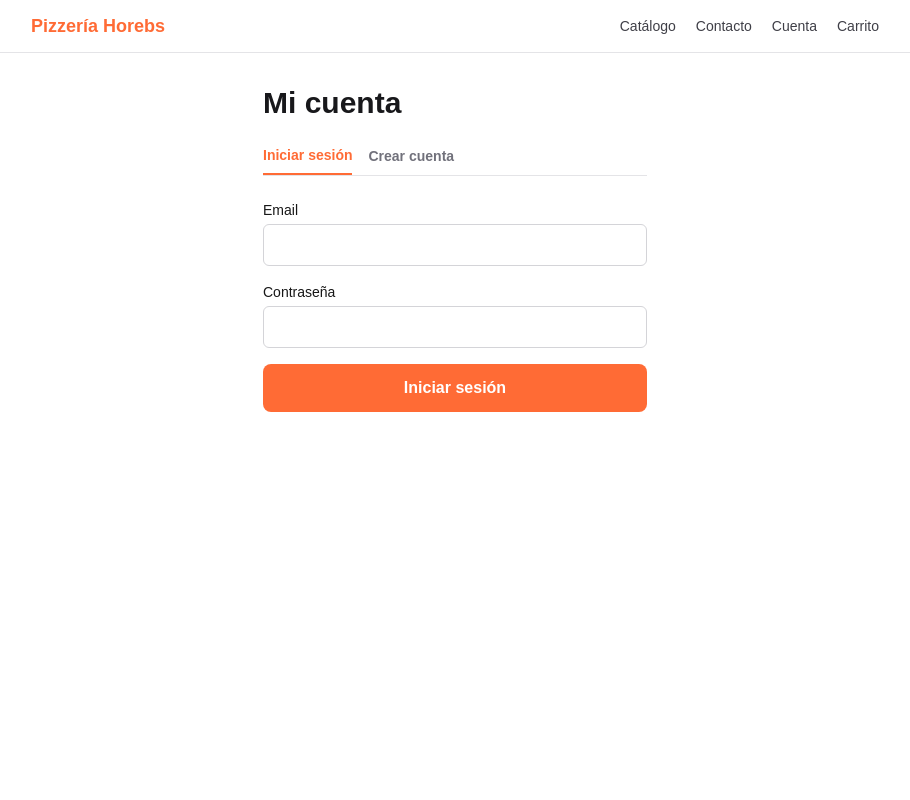
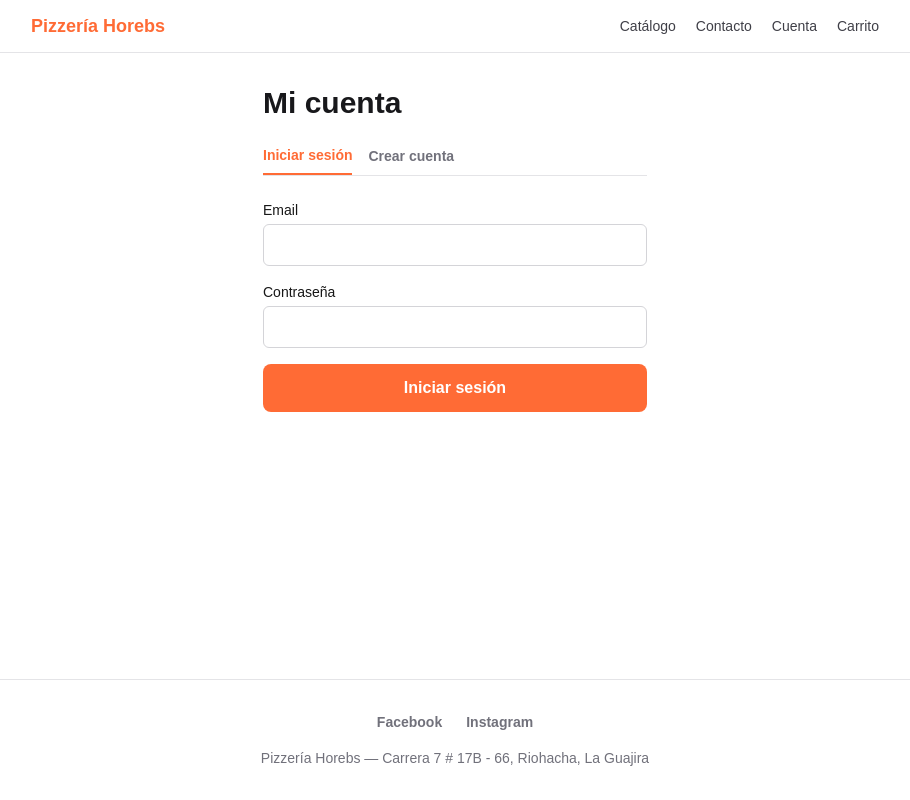
Before and after one commit to jorge-maikel-sierra/horebs-app, a Next.js app in the folder apps/web/: page /cuenta in a window 1280 px wide. Shown: the whole page, without its empty margins (185-1095 px from the left). Built offline with nearby package versions, Linux system fonts and the light colour scheme; no server answers.

Commit message:
feat(web): add site footer with Facebook and Instagram links

```diff
--- a/apps/web/src/app/layout.tsx
+++ b/apps/web/src/app/layout.tsx
@@ -2,6 +2,7 @@ import type { Metadata } from "next";
 import "./globals.css";
 import { CartProvider } from "@/lib/cart-context";
 import SiteHeader from "@/components/SiteHeader";
+import SiteFooter from "@/components/SiteFooter";
 
 export const metadata: Metadata = {
   title: "Pizzería Horebs",
@@ -15,6 +16,7 @@ export default function RootLayout({ children }: LayoutProps<"/">) {
         <CartProvider>
           <SiteHeader />
           <main className="flex-1">{children}</main>
+          <SiteFooter />
         </CartProvider>
       </body>
     </html>
--- /dev/null
+++ b/apps/web/src/components/SiteFooter.tsx
@@ -0,0 +1,27 @@
+import { NEGOCIO } from '@/lib/negocio';
+
+export default function SiteFooter() {
+  return (
+    <footer className="border-t border-zinc-200 px-6 py-8 text-center text-sm text-zinc-500 dark:border-zinc-800 dark:text-zinc-400">
+      <div className="flex items-center justify-center gap-6">
+        <a
+          href={NEGOCIO.facebook}
+          target="_blank"
+          rel="noopener noreferrer"
+          className="font-semibold hover:text-brand-orange"
+        >
+          Facebook
+        </a>
+        <a
+          href={NEGOCIO.instagram}
+          target="_blank"
+          rel="noopener noreferrer"
+          className="font-semibold hover:text-brand-orange"
+        >
+          Instagram
+        </a>
+      </div>
+      <p className="mt-4">{NEGOCIO.nombre} — {NEGOCIO.direccion}</p>
+    </footer>
+  );
+}
```
